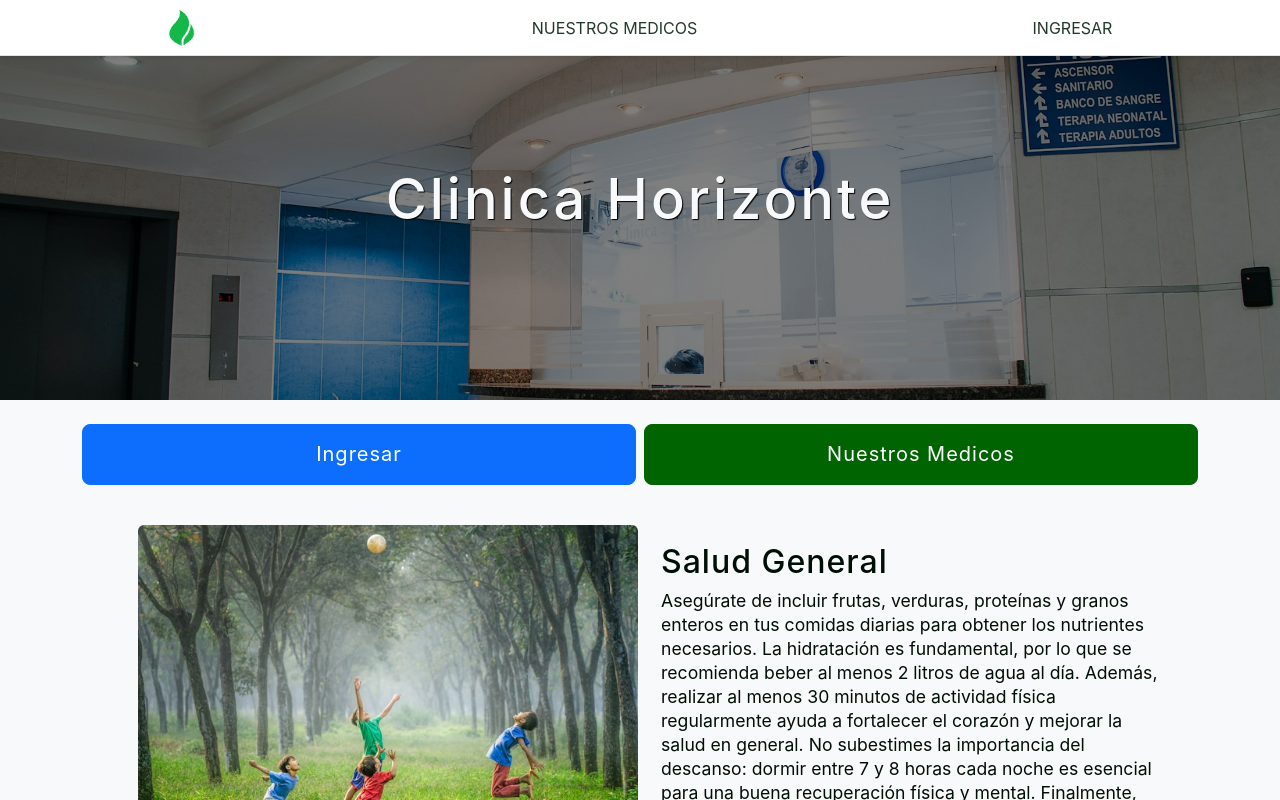
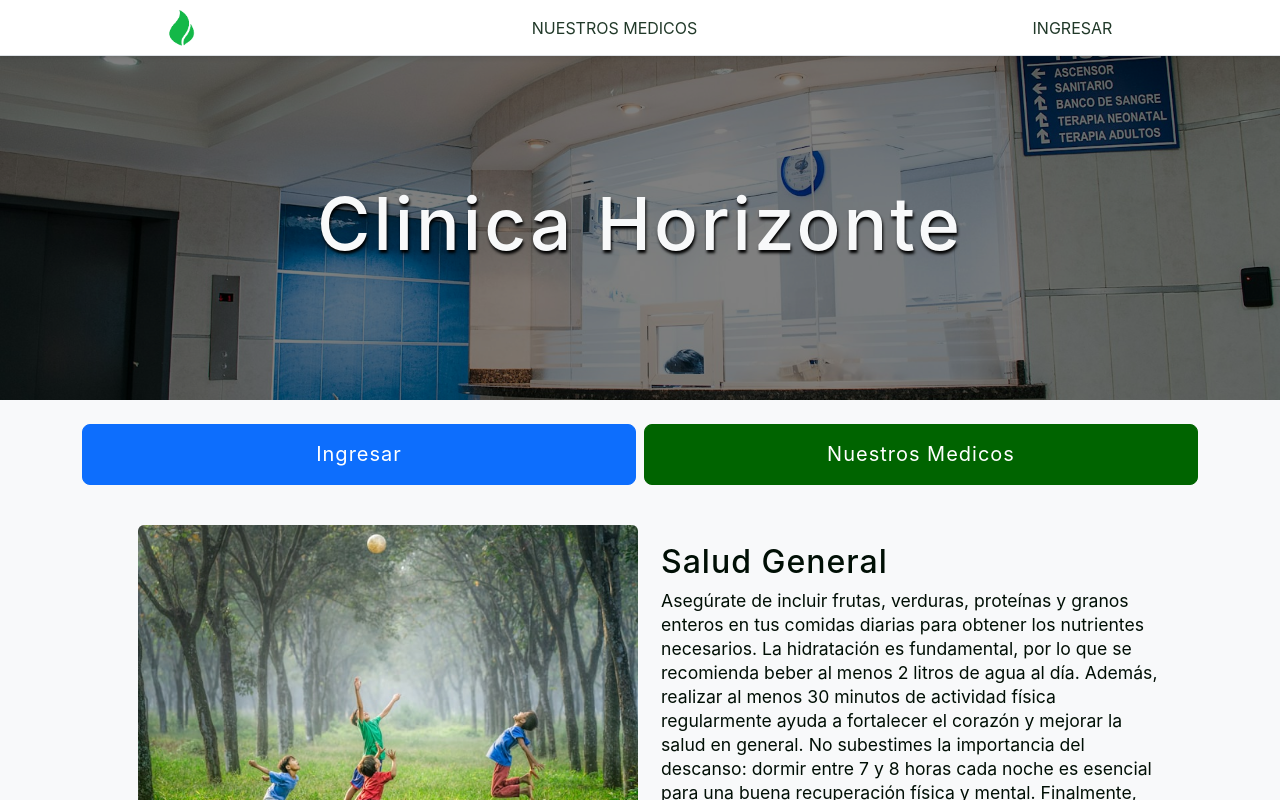
Before and after one commit to sebast825/medical-scheduling-fe, a React (Create React App) app: page / in a window 1280 px wide. Shown: the top 800 px of the page. Built offline with nearby package versions, Linux system fonts and the light colour scheme; a web font is replaced by a local one.

Commit message:
marginTop

```diff
--- a/src/Components/General/Opening/Opening.scss
+++ b/src/Components/General/Opening/Opening.scss
@@ -36,11 +36,17 @@
 .text-content {
   text-align: center;
   color: $color-white;
+
+}
+
+.marginTop{
+  margin-top: 3rem;
+
 }
 
 .title {
-  font-size: $size-large;
-  text-shadow: 1px 1px 1px #000;
+  font-size: $size-large * 1.3;
+  text-shadow: 1px 3px 3px #000;
   margin: 0;
   letter-spacing: 3px;
   @include respond(mobile) {
--- a/src/Components/General/Opening/Opening.tsx
+++ b/src/Components/General/Opening/Opening.tsx
@@ -12,7 +12,7 @@ function Opening({ title, subTitle,smallOpening = true  } :IOpening) : React.Rea
   return (
     <div className={`opening-container ${smallOpening == true ? "miniOpening": "" }`}style={{ backgroundImage: `url(/images/hospital.jpg)` }}>
       <div className="overlay">
-        <div className="text-content">
+        <div className=  {`text-content ${smallOpening == true ? "": "marginTop"  }`}>
           <h1 className="title">{title}</h1>
           <h2 className="subtitle">{subTitle}</h2>
         </div>
--- a/src/hooks/login/useLogin.tsx
+++ b/src/hooks/login/useLogin.tsx
@@ -17,7 +17,7 @@ function useLogin() {
 
 
   async function handleLogin(userName: string, password: string) {
-    let UserName = "mediaco";
+    let UserName = "medico";
     let Password = "a";
     const loginData: ILogin = { UserName, Password };
 
```
